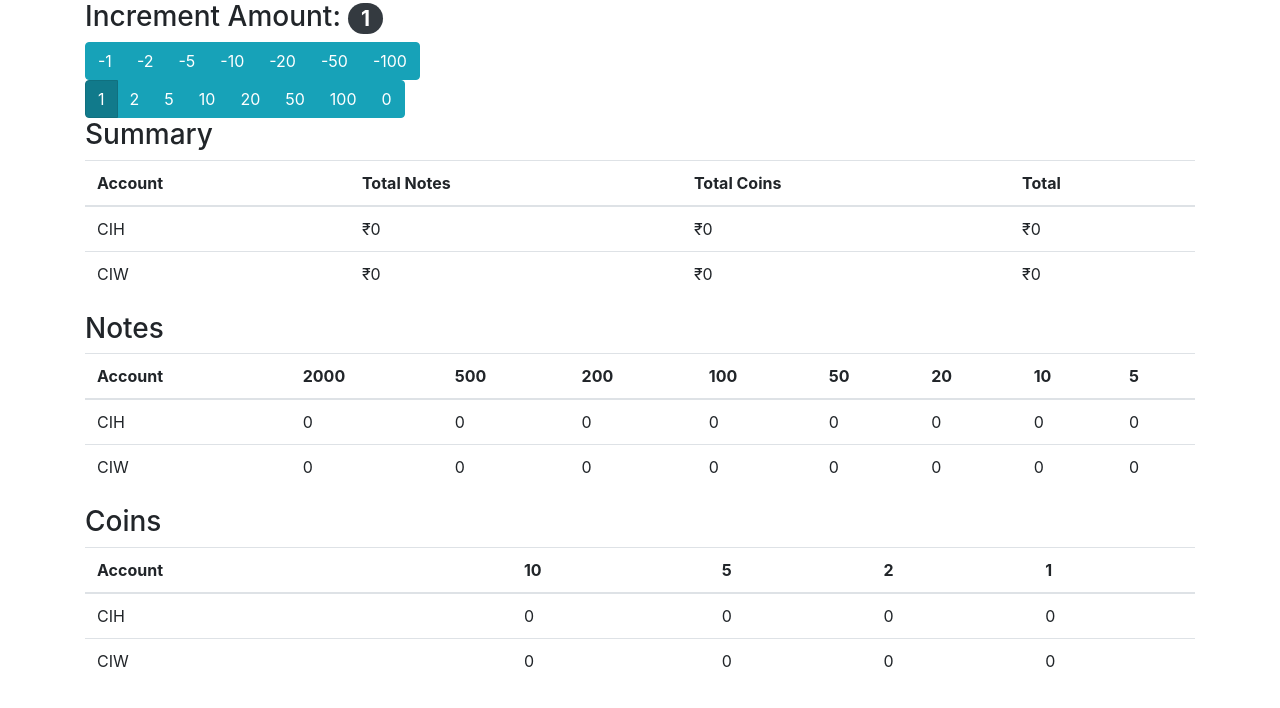
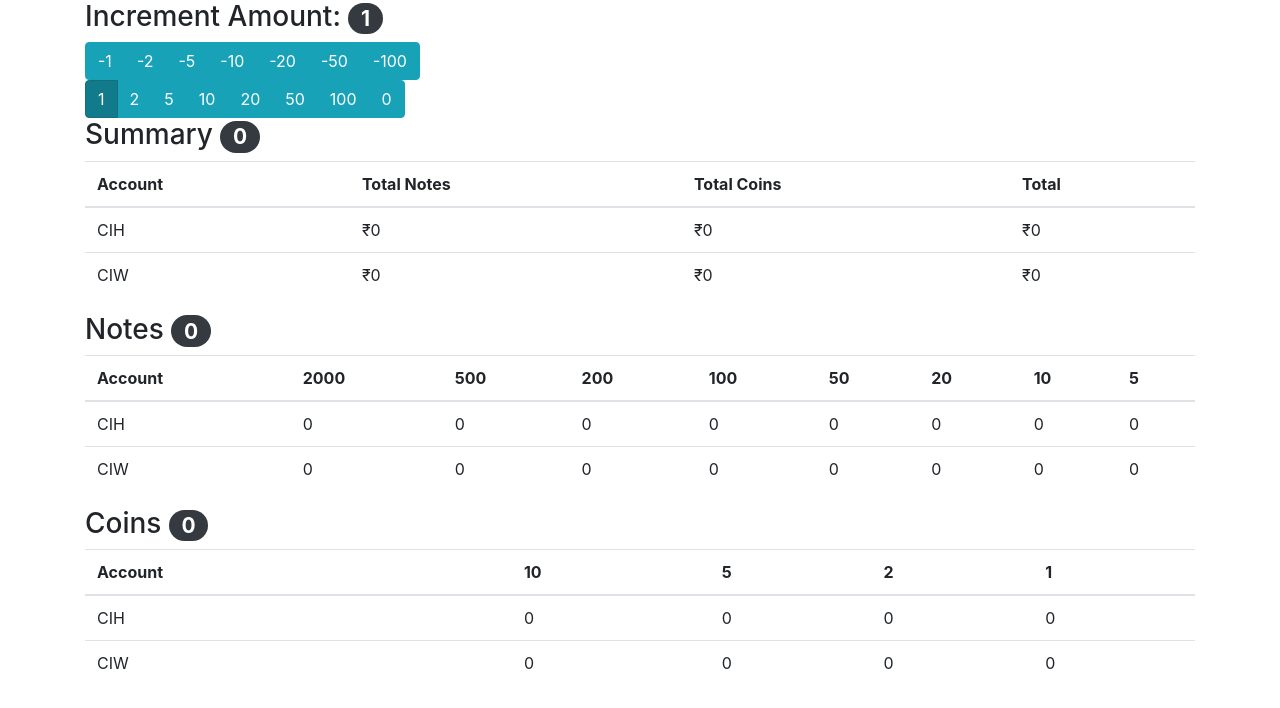
Before and after one commit to tahermd/angular-accalc, an Angular app: page / in a window 1280 px wide. Shown: the top 708 px of the page. Built offline with nearby package versions, Linux system fonts and the light colour scheme.

Commit message:
3 files modified

```diff
--- a/src/app/_components/accounts/accounts.component.html
+++ b/src/app/_components/accounts/accounts.component.html
@@ -1,7 +1,10 @@
 <app-incrementer></app-incrementer>
 <div class="row">
 	<div class="col-12">
-		<h3>Summary</h3>
+		<h3>
+      Summary
+      <span class="badge badge-pill badge-dark">{{getTotal() | async}}</span>
+    </h3>
     <div class="table-responsive">
       <table class="table">
         <thead>
@@ -25,7 +28,10 @@
 	</div>
 
 	<div class="col-12">
-		<h3>Notes</h3>
+		<h3>
+      Notes
+      <span class="badge badge-pill badge-dark">{{getTotalNotes() | async}}</span>
+    </h3>
     <div class="table-responsive">
       <table class="table">
         <thead>
@@ -48,7 +54,10 @@
 	</div>
 
 	<div class="col-12">
-		<h3>Coins</h3>
+		<h3>
+      Coins
+      <span class="badge badge-pill badge-dark">{{getTotalCoins() | async}}</span>
+    </h3>
     <div class="table-responsive">
       <table class="table">
         <thead>
--- a/src/app/_components/accounts/accounts.component.ts
+++ b/src/app/_components/accounts/accounts.component.ts
@@ -38,14 +38,32 @@ export class AccountsComponent implements OnInit, OnDestroy {
   }
 
   getAccountTotalNotes(account: Account): Observable<number> {
-    return this.accountsService.getAccountTotalNotes(account, this.currencyCode);
+    return this.accountsService.getAccountTotalNotes(
+      account,
+      this.currencyCode
+    );
   }
 
   getAccountTotalCoins(account: Account): Observable<number> {
-    return this.accountsService.getAccountTotalCoins(account, this.currencyCode);
+    return this.accountsService.getAccountTotalCoins(
+      account,
+      this.currencyCode
+    );
   }
 
   getAccountTotal(account: Account): Observable<number> {
     return this.accountsService.getAccountTotal(account, this.currencyCode);
   }
+
+  getTotalNotes(): Observable<number> {
+    return this.accountsService.getTotalNotes(this.accounts, this.currencyCode);
+  }
+
+  getTotalCoins(): Observable<number> {
+    return this.accountsService.getTotalCoins(this.accounts, this.currencyCode);
+  }
+
+  getTotal(): Observable<number> {
+    return this.accountsService.getTotal(this.accounts, this.currencyCode);
+  }
 }
--- a/src/app/_services/accounts.service.ts
+++ b/src/app/_services/accounts.service.ts
@@ -2,7 +2,7 @@ import { Injectable } from "@angular/core";
 import { Account } from "../_model/account";
 import { BehaviorSubject, from, Observable, zip } from "rxjs";
 import { Currencies, SupportedCurrencies } from "../_data/currencies";
-import { map, reduce } from "rxjs/operators";
+import { map, reduce, mergeMap } from "rxjs/operators";
 
 @Injectable()
 export class AccountsService {
@@ -53,4 +53,34 @@ export class AccountsService {
       this.getAccountTotalCoins(account, currencyCode)
     ).pipe(map(([nt, nc]) => nt + nc));
   }
+
+  getTotalNotes(
+    accounts: Account[],
+    currencyCode: SupportedCurrencies
+  ): Observable<number> {
+    return from(accounts).pipe(
+      mergeMap(acc => this.getAccountTotalNotes(acc, currencyCode)),
+      reduce((total, sum) => total + sum, 0)
+    );
+  }
+
+  getTotalCoins(
+    accounts: Account[],
+    currencyCode: SupportedCurrencies
+  ): Observable<number> {
+    return from(accounts).pipe(
+      mergeMap(acc => this.getAccountTotalCoins(acc, currencyCode)),
+      reduce((total, sum) => total + sum, 0)
+    );
+  }
+
+  getTotal(
+    accounts: Account[],
+    currencyCode: SupportedCurrencies
+  ): Observable<number> {
+    return from(accounts).pipe(
+      mergeMap(acc => this.getAccountTotal(acc, currencyCode)),
+      reduce((total, sum) => total + sum, 0)
+    );
+  }
 }
```
